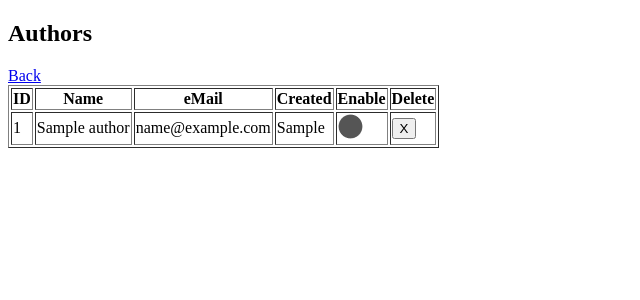
After one commit to gamingamerman/photo_gallery, a PHP site: page /authors.php in a window 1280 px wide. The commit adds this page. Shown: the top 300 px of the page, without its empty margins (0-640 px from the left). Run offline with PHP 8.4, Linux system fonts and the light colour scheme; tables that the repository leaves empty or names only in its code hold one stand-in row (values such as "Sample post"); data that the repository does not hold is empty.

Commit message:
authors page and minor changes

```diff
--- /dev/null
+++ b/authors.php
@@ -0,0 +1,56 @@
+<?php
+include './includes/link.php';
+session_start();
+?>
+<!DOCTYPE html>
+<html lang="en">
+<head>
+  <meta charset="UTF-8">
+  <meta http-equiv="X-UA-Compatible" content="IE=edge">
+  <meta name="viewport" content="width=device-width, initial-scale=1.0">
+  <title>PhotoMenu - Authors</title>
+</head>
+<body>
+  <h2>Authors</h2>
+  <a href="photo-page.php">Back</a>
+  <table border="1">
+    <thead>
+      <th>ID</th>
+      <th>Name</th>
+      <th>eMail</th>
+      <th>Created</th>
+      <th>Enable</th>
+      <th>Delete</th>
+    </thead>
+    <tbody>
+      <?php
+      $sql = 'SELECT * FROM authors';
+      $result = $link->query($sql);
+
+      while ($row = $result->fetch_array()) :
+      ?>
+      <tr>
+        <td><?= $row['id'] ?></td>
+        <td><?= $row['name'] ?></td>
+        <td><?= $row['email'] ?></td>
+        <td><?= $row['created'] ?></td>
+        <td>
+          <?php
+          if ($row['enabled'] == 1):
+            echo '<img src="./img/active.png" alt="enabled">';
+          else:
+            echo '<img src="./img/inactive.png" alt="disabled">';
+          endif;
+          ?>
+        </td>
+        <td>
+          <button>X</button>
+        </td>
+      </tr>
+      <?php
+      endwhile;
+      ?>
+    </tbody>
+  </table>
+</body>
+</html>
--- a/modify-photo.php
+++ b/modify-photo.php
@@ -1,5 +1,4 @@
 <?php
-
 use LDAP\Result;
 
 include './includes/link.php';
@@ -29,14 +28,12 @@ if (isset($_POST["send"])) {
 ?>
 <!DOCTYPE html>
 <html lang="en">
-
 <head>
   <meta charset="UTF-8">
   <meta http-equiv="X-UA-Compatible" content="IE=edge">
   <meta name="viewport" content="width=device-width, initial-scale=1.0">
   <title>PhotoMenu</title>
 </head>
-
 <body>
   <fieldset>
     <legend>Modify Photo</legend>
@@ -57,5 +54,4 @@ if (isset($_POST["send"])) {
     </form>
   </fieldset>
 </body>
-
 </html>
--- a/photo-page.php
+++ b/photo-page.php
@@ -20,6 +20,7 @@ if (isset($_POST['logout'])) {
 
 <body>
     <h2>Photo Gallery</h2>
+    <a href="/authors.php">Authors</a>
     <table border="1">
         <thead>
             <th>Photo</th>
--- a/register.php
+++ b/register.php
@@ -108,11 +108,11 @@ if(isset($_POST['register'])) {
       </p>
       <p class="content">
         <label for="pass">Password: </label>
-        <input type="text" name="pass" id="pass" class="form-control" required>
+        <input type="password" name="pass" id="pass" class="form-control" required>
       </p>
       <p class="content">
         <label for="passC">Confirm password: </label>
-        <input type="text" name="passC" id="passC" class="form-control" required>
+        <input type="password" name="passC" id="passC" class="form-control" required>
       </p>
       <p><input type="submit" name="register" value="Register" class="hide bg-dark"></p>
     </form>
```
Also changed, not shown: login.php (+2 -6 lines), img/active.png (added), img/inactive.png (added). Lines whose indentation alone changed are shown as unchanged.
